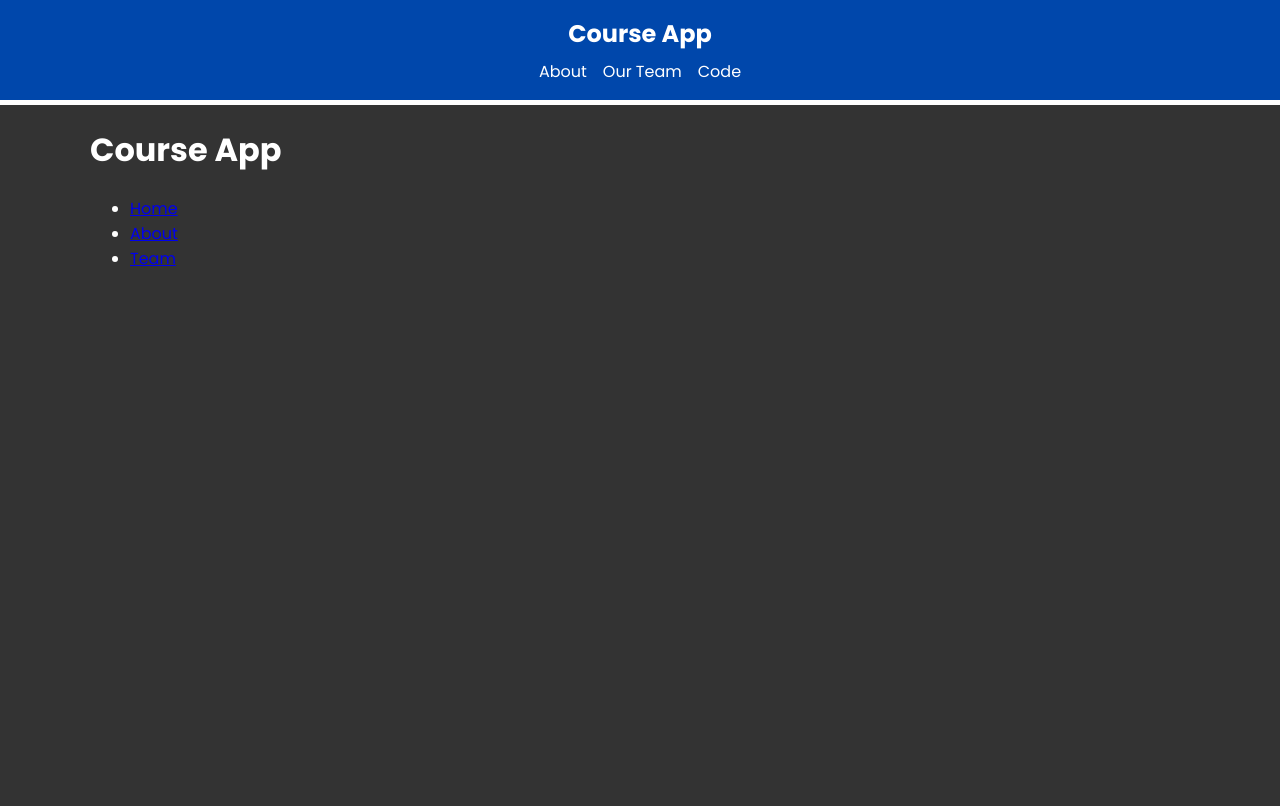
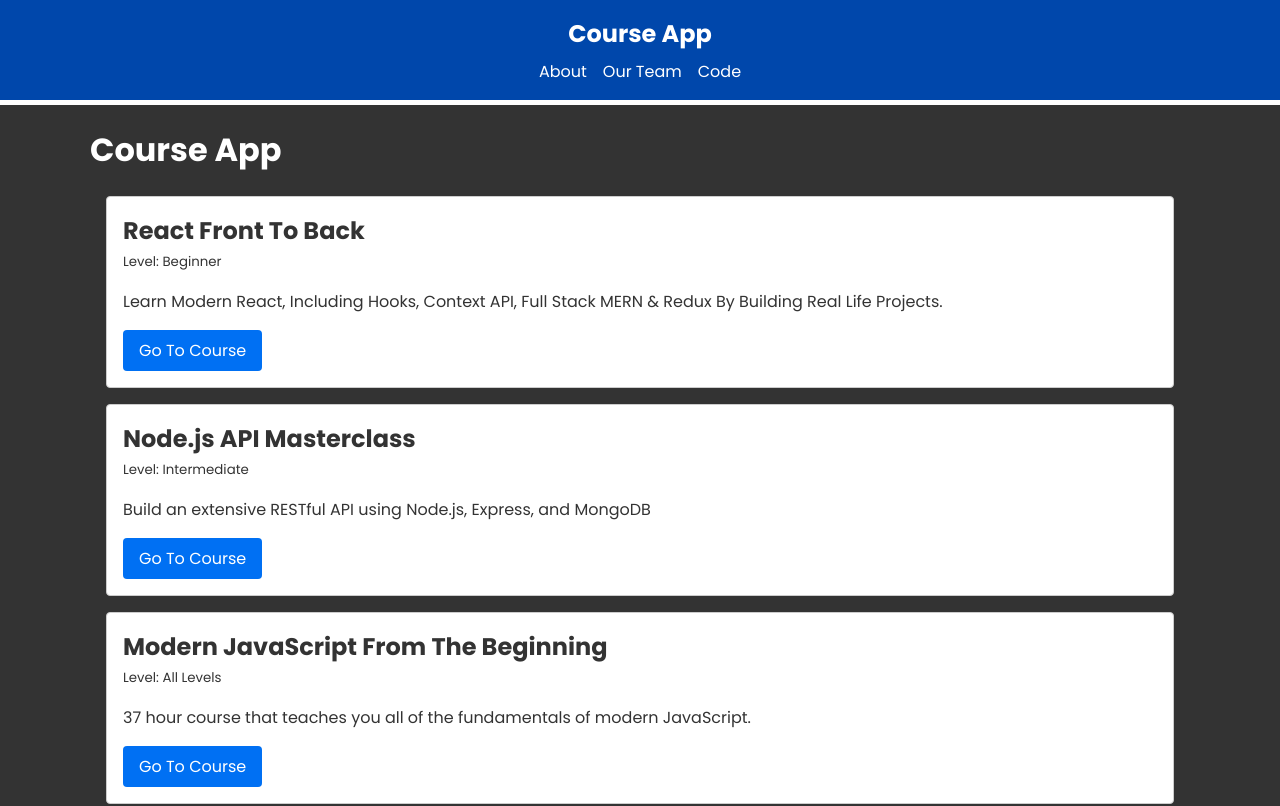
Before and after one commit to iamamirali/course-app, a Next.js app: page / in a window 1280 px wide. Shown: the top 806 px of the page. Built offline with nearby package versions, Linux system fonts and the light colour scheme.

Commit message:
feat: add fetch course api & its component & update next.js to latest version

```diff
--- /dev/null
+++ b/app/api/courses/data.json
@@ -0,0 +1,37 @@
+[
+  {
+    "id": 1,
+    "title": "React Front To Back",
+    "description": "Learn Modern React, Including Hooks, Context API, Full Stack MERN & Redux By Building Real Life Projects.",
+    "link": "https://www.traversymedia.com/Modern-React-Front-To-Back-Course",
+    "level": "Beginner"
+  },
+  {
+    "id": 2,
+    "title": "Node.js API Masterclass",
+    "description": "Build an extensive RESTful API using Node.js, Express, and MongoDB",
+    "link": "https://www.traversymedia.com/node-js-api-masterclass",
+    "level": "Intermediate"
+  },
+  {
+    "id": 3,
+    "title": "Modern JavaScript From The Beginning",
+    "description": "37 hour course that teaches you all of the fundamentals of modern JavaScript.",
+    "link": "https://www.traversymedia.com/modern-javascript-2-0",
+    "level": "All Levels"
+  },
+  {
+    "id": 4,
+    "title": "Next.js Dev To Deployment",
+    "description": "Learn Next.js by building a music event website and a web dev blog as a static website",
+    "link": "https://www.traversymedia.com/next-js-dev-to-deployment",
+    "level": "Intermediate"
+  },
+  {
+    "id": 5,
+    "title": "50 Projects in 50 Days",
+    "description": "Sharpen your skills by building 50 quick, unique & fun mini projects.",
+    "link": "https://www.traversymedia.com/50-Projects-In-50-Days",
+    "level": "Beginner"
+  }
+]
--- /dev/null
+++ b/app/api/courses/route.ts
@@ -0,0 +1,6 @@
+import { NextResponse } from "next/server";
+import courses from './data.json'
+
+export async function GET(request:Request) {
+    return NextResponse.json(courses)
+}
--- /dev/null
+++ b/app/components/Courses.tsx
@@ -0,0 +1,28 @@
+import Link from "next/link";
+import React from "react";
+
+async function fetchCourses() {
+  const response = await fetch("http://localhost:3000/api/courses");
+  const courses = response.json();
+  return courses;
+}
+
+const Courses = async () => {
+  const courses = await fetchCourses();
+  return (
+    <div className="courses">
+      {courses.map((course: any) => (
+        <div key={course.id} className="card">
+          <h2>{course.title}</h2>
+          <small>Level: {course.level}</small>
+          <p>{course.description}</p>
+          <Link href={course.link} target="_blank" className="btn">
+            Go To Course
+          </Link>
+        </div>
+      ))}
+    </div>
+  );
+};
+
+export default Courses;
--- a/app/page.tsx
+++ b/app/page.tsx
@@ -1,21 +1,11 @@
-import Link from "next/link";
 import React from "react";
+import Courses from "./components/Courses";
 
 const HomePage = () => {
   return (
     <div>
       <h1>Course App</h1>
-      <ul>
-        <li>
-          <Link href={"/"}>Home</Link>
-        </li>
-        <li>
-          <Link href={"/about"}>About</Link>
-        </li>
-        <li>
-          <Link href={"/about/team"}>Team</Link>
-        </li>
-      </ul>
+      <Courses />
     </div>
   );
 };
--- a/package.json
+++ b/package.json
@@ -9,7 +9,7 @@
     "lint": "next lint"
   },
   "dependencies": {
-    "next": "14.0.3",
+    "next": "^14.0.4",
     "react": "^18",
     "react-dom": "^18",
     "react-icons": "^4.12.0"
```
Also changed, not shown: 1 other file (tests, documents, lock files or other folders).
